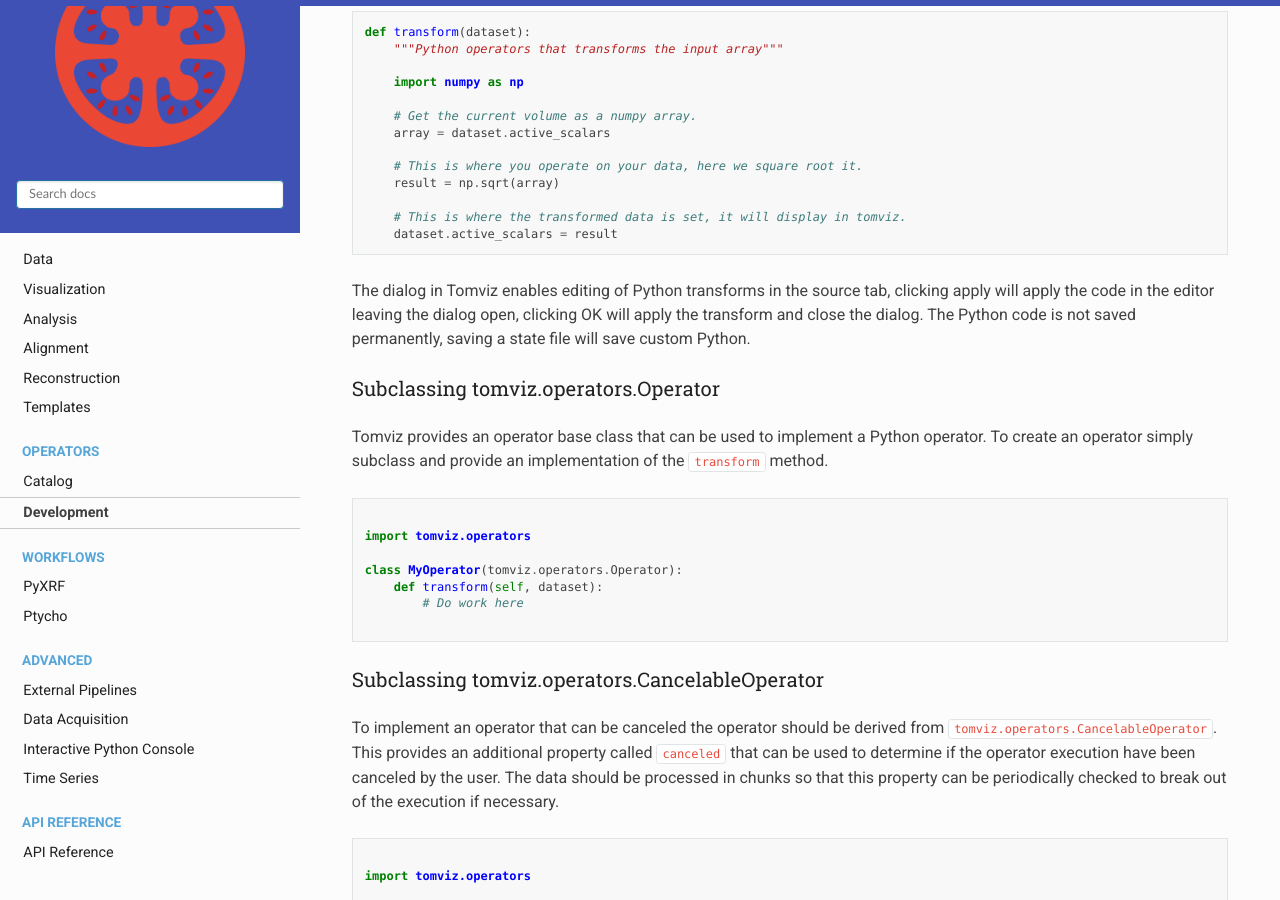
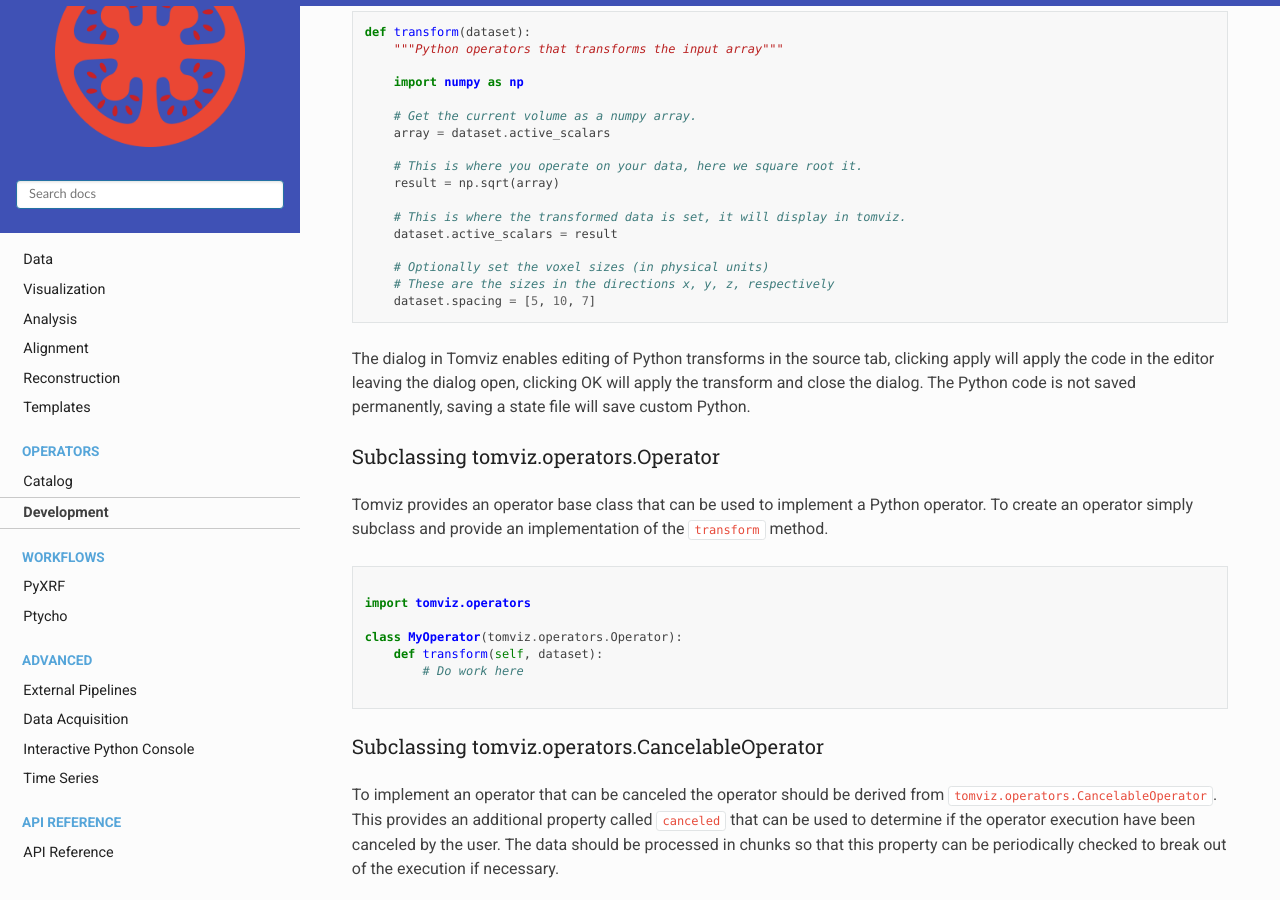
Before and after one commit to OpenChemistry/tomvizdocs, a Sphinx documentation site: the page built from docs/operators_development.md, in a window 1280 px wide and 900 px high, scrolled down 397 px. Built offline with Sphinx 7.4.7 and the Read the Docs theme 3.1.0, drawn with Linux system fonts in a browser that asks for light colours; pages that are not in the unit, such as notebooks, are missing from menus.

Commit message:
Add example of setting voxel sizes
Signed-off-by: Patrick Avery <patrick.avery@kitware.com>

````diff
--- a/docs/operators_development.md
+++ b/docs/operators_development.md
@@ -28,6 +28,10 @@
 
     # This is where the transformed data is set, it will display in tomviz.
     dataset.active_scalars = result
+
+    # Optionally set the voxel sizes (in physical units)
+    # These are the sizes in the directions x, y, z, respectively
+    dataset.spacing = [5, 10, 7]
 ```
 
 The dialog in Tomviz enables editing of Python transforms in the source tab,
````
